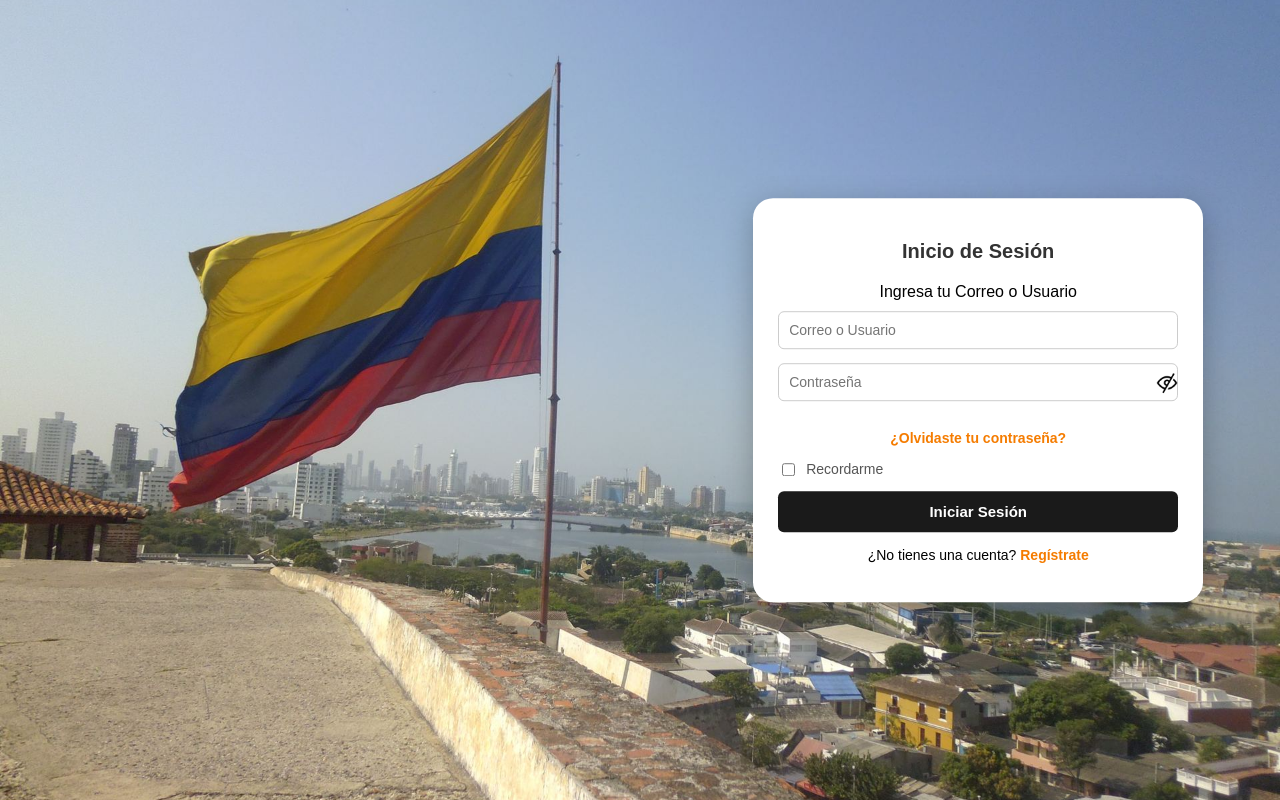
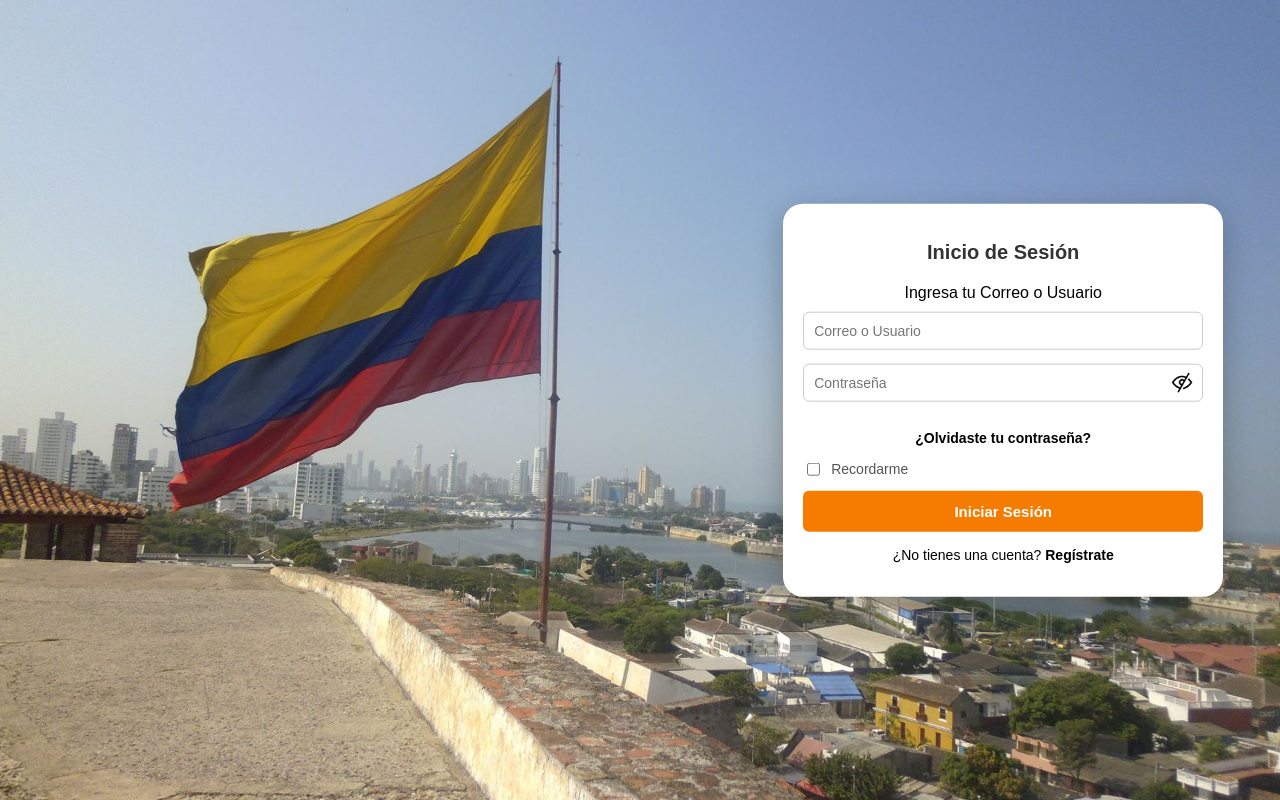
Before and after one commit to JuacoDev/techo360-frontend, a React (Vite) app: page / in a window 1280 px wide. Built offline with nearby package versions, Linux system fonts and the light colour scheme; no server answers.

Commit message:
QA/pulido de las  pantallas y boton enter

```diff
--- a/src/Css/StyleComponents.css
+++ b/src/Css/StyleComponents.css
@@ -19,6 +19,7 @@ body {
   position: relative;
   width: 100%;
   min-height: 100vh;
+  overflow-y: auto;
 }
 
 .map-view {
@@ -103,7 +104,7 @@ CabezaDeNavegacion Styles
 }
 
 .CabezaDeNavegacion-profile img:hover {
-  transform: scale (1.1)
+  transform: scale (1.1);
 }
 /*
 ==================================
@@ -112,7 +113,8 @@ BarraBuscadora Styles
 */
 
 .BarraBuscadora {
-  width: 280px;
+  width: 90%;
+  max-width: 320px;
   background-color: #fff;
   padding: 12px;
   border-radius: 8px;
@@ -120,6 +122,12 @@ BarraBuscadora Styles
   display: flex;
   flex-direction: column;
   gap: 10px;
+}
+.BarraBuscadora h3 {
+  font-size: 15px;
+  font-weight: 600;
+  margin: 0;
+  text-align: center;
 }
 
 .BarraInput {
@@ -154,6 +162,7 @@ BarraBuscadora Styles
   cursor: pointer;
   font-size: 14px;
   color: #333;
+  border-bottom: 1px solid #eee;
 }
 
 .BarraSugerencias li:hover {
@@ -169,15 +178,17 @@ PanelIndicadores Styles
 ==================================
 */
 .panel-indicadores {
-  width: min(360px, calc(100vw - 48px));
-  min-height: 340px;
-  padding: 16px;
-  box-sizing: border-box;
-  background-color: rgba(255, 255, 255, 0.96);
-  border: 1px solid rgba(51, 50, 48, 0.14);
-  border-radius: 4px;
-  box-shadow: 0 4px 14px rgba(0, 0, 0, 0.2);
+  position: fixed;
+  top: 90px;
+  right: 24px;
+  max-height: calc(100vh - 120px);
+  overflow-y: auto;
+  background-color: #ffffff;
+  border-radius: 10px;
+  box-shadow: 0 2px 8px rgba(0,0,0,0.1);
+  z-index: 2;
 }
+
 
 .panel-indicadores-header {
   display: flex;
@@ -523,11 +534,16 @@ Panel Indicadores
 */
 
 .panel-indicadores {
+  position: relative;   /* ✅ ya no fijo */
+  margin: 24px auto;    /* centrado con margen */
   padding: 16px;
   background-color: #ffffff;
   border-radius: 10px;
   box-shadow: 0 2px 8px rgba(0,0,0,0.1);
+  max-width: 360px;
+  z-index: 2;           /* ✅ encima del mapa */
 }
+
 
 .panel-titulo {
   margin-bottom: 16px;
--- a/src/Css/StyleInicioYRegistroCuenta.css
+++ b/src/Css/StyleInicioYRegistroCuenta.css
@@ -91,19 +91,19 @@
 
 .eye-icon {
   position: absolute;
-  right: 0px;
-  top: 40%;
+  right: 10px;
+  top: 38%;
   transform: translateY(-50%);
   width: 22px;
   height: 22px;
   cursor: pointer;
 }
 
-/* Botones principales */
+/* Botones principales  #f57c00*/
 .form-container button {
   width: 100%;
-  background-color: #f57c00;
-  color: white;
+  background-color: #f57c00 !important;
+  color: white !important;
   border: none;
   padding: 12px;
   border-radius: 6px;
@@ -133,6 +133,24 @@
   text-align: center;
 }
 
+.forgot-link {
+  color: #000;
+  font-weight: bold;
+  font-size: 14px;
+  text-align: center;
+}
+
+.register-link {
+  color: #000;
+  font-weight: bold;
+  cursor: pointer;
+  text-decoration: none;
+}
+
+.register-link:hover {
+  text-decoration: underline;
+}
+/*
 .form-footer a, .form-footer span {
   color: #f57c00;
   text-decoration: none;
@@ -143,6 +161,7 @@
 .form-footer a:hover, .form-footer span:hover {
   text-decoration: underline;
 }
+*/
 
 /* Nota de términos */
 .form-note {
@@ -161,13 +180,20 @@
    igual que antes.
    ============================================ */
 .auth-screen {
+  display: flex;
+  justify-content: center;
+  align-items: center;
   position: relative;
   min-height: 100vh;
   width: 100%;
   overflow: hidden;
+  overflow-y: auto;
+  background-size: cover;
 }
 
 .auth-image-panel {
+  flex:1;
+  display: flex;
   position: absolute;
   inset: 0;
 }
@@ -180,6 +206,8 @@
 }
 
 .auth-form-panel {
+  width: 100%;
+  max-width: 420px;
   position: absolute;
   top: 50%;
   right: 6%;
@@ -200,6 +228,7 @@
 .auth-form-panel .form-container {
   margin: 0;
   border-radius: 20px;
+  padding: 20px;
   box-shadow: 0 8px 30px rgba(0,0,0,0.25);
 }
 
--- a/src/pages/InicioYRegistroCuenta/Login.jsx
+++ b/src/pages/InicioYRegistroCuenta/Login.jsx
@@ -12,11 +12,11 @@ function Login({ onContinue, goToRegister, goToRecovery }) {
   const [password, setPassword] = useState("");
   const [error, setError] = useState("");
 
+
   const handleLogin = async () => {
     try {
       const data = await login(identifier, password);
 
-      // Guardar token según "Recordarme"
       if (document.getElementById("rememberLogin").checked) {
         localStorage.setItem("token", data.access_token);
       } else {
@@ -29,6 +29,11 @@ function Login({ onContinue, goToRegister, goToRecovery }) {
     }
   };
 
+  const handleSubmit = async (e) => {
+    e.preventDefault();
+    await handleLogin();
+  };
+
   return (
     <div className="auth-screen">
       <div className="auth-image-panel">
@@ -36,12 +41,9 @@ function Login({ onContinue, goToRegister, goToRecovery }) {
       </div>
 
       <div className="auth-form-panel">
-        <div className="form-container login-container">
+        <form className="form-container login-container" onSubmit={handleSubmit}>
           <h2>Inicio de Sesión</h2>
 
-          {/* Oculto para la entrega -- login con Google no esta en alcance.
-              No se elimina para poder reactivarlo despues sin rehacer el
-              componente. */}
           <button className="google-btn" hidden>
             <img src={LogoGoogle} alt="Google" className="google-logo" />
             Continuar con Google
@@ -73,7 +75,7 @@ function Login({ onContinue, goToRegister, goToRecovery }) {
             />
           </div>
 
-          <p className="form-footer">
+          <p className="forgot-link">
             <span onClick={goToRecovery}>¿Olvidaste tu contraseña?</span>
           </p>
 
@@ -82,14 +84,16 @@ function Login({ onContinue, goToRegister, goToRecovery }) {
             <label htmlFor="rememberLogin">Recordarme</label>
           </div>
 
-          <button onClick={handleLogin}>Iniciar Sesión</button>
+          <button type="submit">Iniciar Sesión</button>
 
           {error && <p style={{ color: "red" }}>{error}</p>}
 
           <p className="form-footer">
-            ¿No tienes una cuenta? <span onClick={goToRegister}>Regístrate</span>
+            ¿No tienes una cuenta? <span className="register-link" onClick={goToRegister}>
+              Regístrate
+            </span>
           </p>
-        </div>
+        </form>
       </div>
     </div>
   );
--- a/src/pages/InicioYRegistroCuenta/Registro.jsx
+++ b/src/pages/InicioYRegistroCuenta/Registro.jsx
@@ -9,7 +9,7 @@ import { API_URL } from "../../services/api";
 function Registro({ onContinue, goToLogin }) {
   const [showPassword, setShowPassword] = useState(false);
   const [showConfirmPassword, setShowConfirmPassword] = useState(false);
-  const [username, setUsername] = useState("");   // 🔹 nuevo estado para usuario
+  const [username, setUsername] = useState("");
   const [email, setEmail] = useState("");
   const [password, setPassword] = useState("");
   const [confirmPassword, setConfirmPassword] = useState("");
@@ -26,28 +26,28 @@ function Registro({ onContinue, goToLogin }) {
         method: "POST",
         headers: { "Content-Type": "application/json" },
         body: JSON.stringify({
-        correo: email,
-        namevar: username,
-        password: password
-      }) // 🔹 enviamos usuario
+          correo: email,
+          namevar: username,
+          password: password
+        })
       });
 
       if (response.status === 201) {
         const data = await response.json();
-
-        // Guardar token en localStorage o sessionStorage
         localStorage.setItem("token", data.access_token);
-
-        // Redirigir al dashboard o pantalla principal
         onContinue("loading");
       } else {
         const errorData = await response.json();
         setError(errorData.detail || "Error al registrar usuario");
       }
-
     } catch (err) {
       setError("Error de conexión con el servidor");
     }
+  };
+
+  const handleSubmit = async (e) => {
+    e.preventDefault();
+    await handleRegister();
   };
 
   return (
@@ -57,12 +57,9 @@ function Registro({ onContinue, goToLogin }) {
       </div>
 
       <div className="auth-form-panel">
-        <div className="form-container">
+        <form className="form-container" onSubmit={handleSubmit}>
           <h2>Registro de Cuenta</h2>
 
-          {/* Oculto para la entrega -- login con Google no esta en alcance
-              (fuera de PRIORIDAD 5-7 del sprint pre-entrega). No se elimina
-              para poder reactivarlo despues sin rehacer el componente. */}
           <button className="google-btn" hidden>
             <img src={LogoGoogle} alt="Google" className="google-logo" />
             Registrarse con Google
@@ -70,7 +67,6 @@ function Registro({ onContinue, goToLogin }) {
 
           <p style={{textAlign:"center", margin:"10px 0"}}>Regístrate con tu E-mail</p>
 
-          {/* Campo de usuario */}
           <input
             type="text"
             placeholder="Usuario"
@@ -124,14 +120,16 @@ function Registro({ onContinue, goToLogin }) {
             Al dar clic en “Registrarse”, aceptas nuestros Términos de servicio, Política de privacidad y Uso de cookies.
           </p>
 
-          <button onClick={handleRegister}>Registrarse</button>
+          <button type="submit">Registrarse</button>
 
           {error && <p style={{ color: "red" }}>{error}</p>}
 
           <p className="form-footer">
-            ¿Ya tienes una cuenta? <span onClick={goToLogin}>Inicia sesión</span>
+            ¿Ya tienes una cuenta? <span className="register-link" onClick={goToLogin}>
+              Inicia sesión
+            </span>
           </p>
-        </div>
+        </form>
       </div>
     </div>
   );
```
